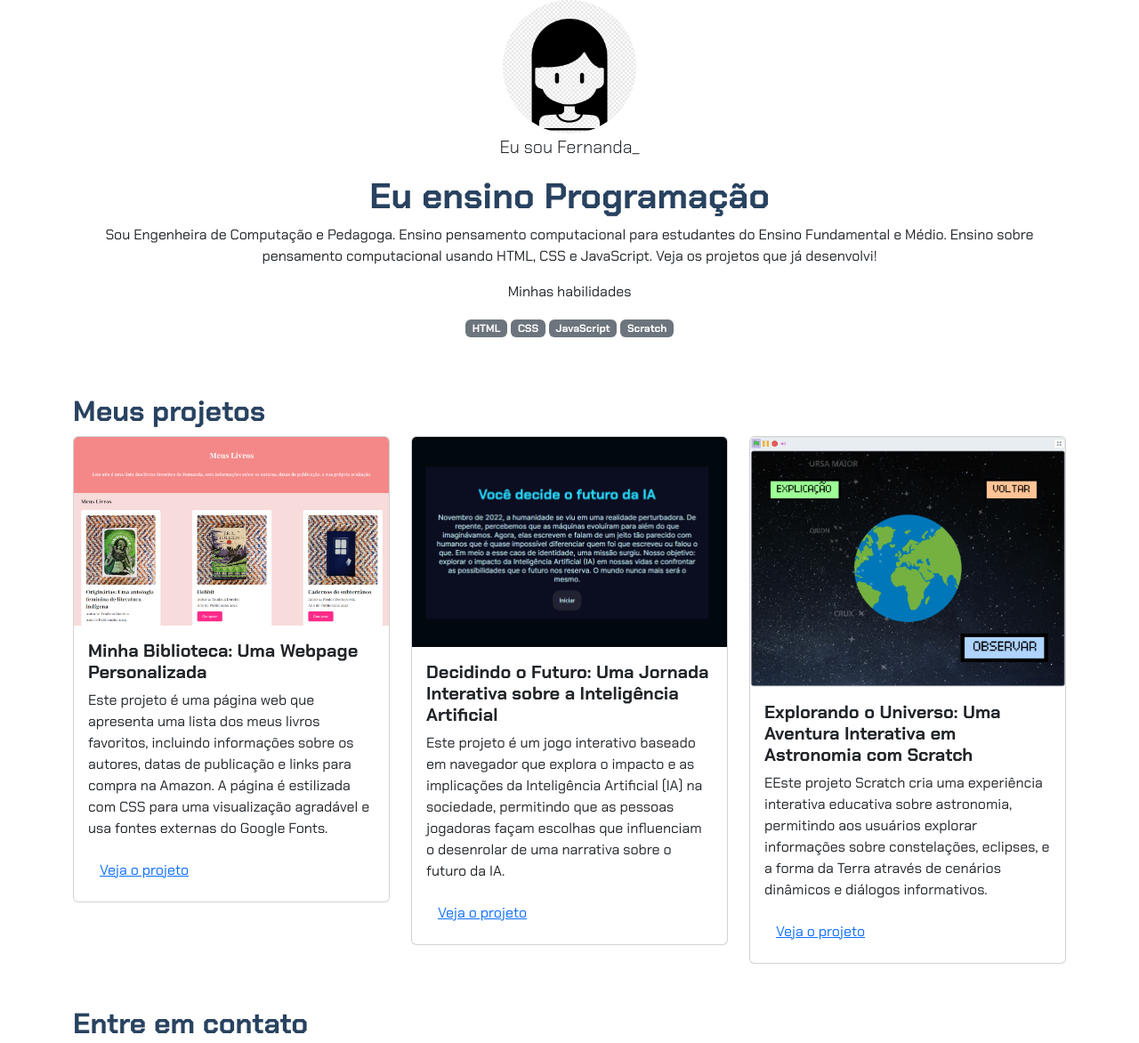
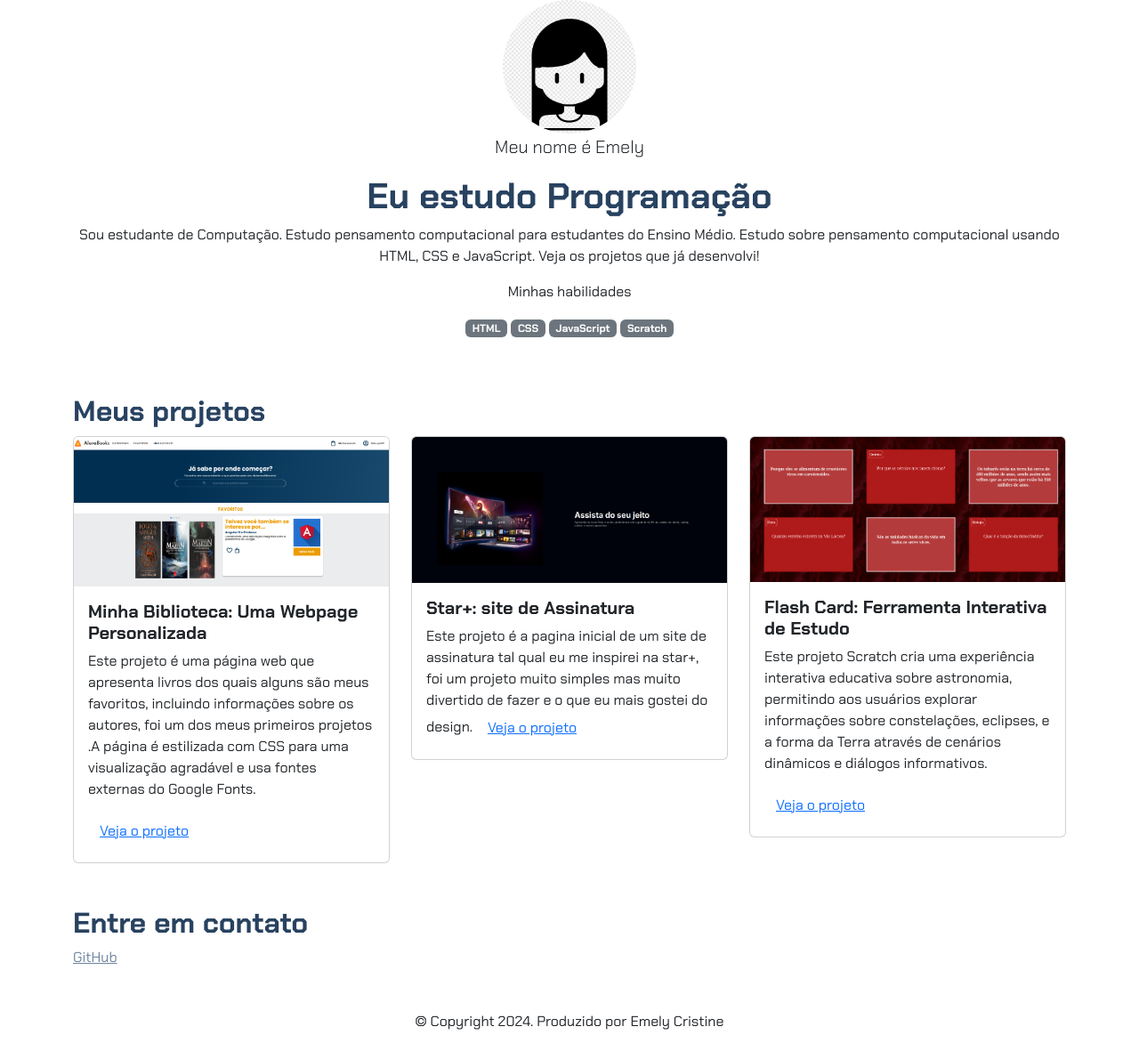
Before and after one commit to emyejudsfjerg/Flash-Card-Parte2, a plain HTML site: page index.html in a window 1280 px wide. Shown: the top 1172 px of the page at 89% size. Drawn offline with nearby package versions, Linux system fonts and the light colour scheme.

Commit message:
Add files via upload

```diff
--- a/index.html
+++ b/index.html
@@ -13,10 +13,10 @@
     <header class="container text-center">
         <img src="img/avatar.png" alt="avatar da Fernanda" class="rounded-circle" width="150" height="150"
             srcset="">
-        <p class="lead">Eu sou Fernanda_</p>
-        <h1>Eu ensino Programação</h1>
-        <p>Sou Engenheira de Computação e Pedagoga. Ensino pensamento computacional para estudantes do Ensino
-            Fundamental e Médio. Ensino sobre pensamento computacional usando HTML, CSS e JavaScript. Veja os projetos
+        <p class="lead">Meu nome é Emely</p>
+        <h1>Eu estudo Programação</h1>
+        <p>Sou estudante de Computação. Estudo pensamento computacional para estudantes do Ensino
+            Médio. Estudo sobre pensamento computacional usando HTML, CSS e JavaScript. Veja os projetos
             que já desenvolvi!</p>
         <p>Minhas habilidades</p>
         <div>
@@ -32,12 +32,12 @@
             <!-- Projeto 1 -->
             <div class="col-md-4">
                 <div class="card">
-                    <img src="img/projeto-1.png" class="card-img-top" alt="Imagem do projeto de biblioteca virtual">
+                    <img src="img/pj1.png" class="card-img-top" alt="Imagem do projeto de biblioteca virtual">
                     <div class="card-body">
                         <h5 class="card-title">Minha Biblioteca: Uma Webpage Personalizada</h5>
-                        <p class="card-text">Este projeto é uma página web que apresenta uma lista dos meus livros
-                            favoritos, incluindo informações sobre os autores, datas de publicação e links para compra
-                            na Amazon. A página é estilizada com CSS para uma visualização agradável e usa fontes
+                        <p class="card-text">Este projeto é uma página web que apresenta livros dos quais alguns são meus
+                            favoritos, incluindo informações sobre os autores, foi um dos meus primeiros projetos
+                            .A página é estilizada com CSS para uma visualização agradável e usa fontes
                             externas do Google Fonts.
                         </p>
                         <button type="button" class="btn btn-link" data-bs-toggle="modal" data-bs-target="#modal1">Veja
@@ -48,14 +48,12 @@
             <!-- Projeto 2 -->
             <div class="col-md-4">
                 <div class="card">
-                    <img src="img/projeto-2.png" class="card-img-top" alt="Imagem do projeto de biblioteca virtual">
+                    <img src="img/pj2.png" class="card-img-top" alt="Imagem do projeto de biblioteca virtual">
                     <div class="card-body">
-                        <h5 class="card-title">Decidindo o Futuro: Uma Jornada Interativa sobre a Inteligência
-                            Artificial</h5>
-                        <p class="card-text">Este projeto é um jogo interativo baseado em navegador que explora o
-                            impacto e as implicações da Inteligência Artificial (IA) na sociedade, permitindo que as
-                            pessoas jogadoras façam escolhas que influenciam o desenrolar de uma narrativa sobre o
-                            futuro da IA.</p>
+                        <h5 class="card-title"> Star+: site de Assinatura
+                            </h5>
+                        <p class="card-text">Este projeto é a pagina inicial de um site de assinatura tal qual eu me inspirei na star+,
+                            foi um projeto muito simples mas muito divertido de fazer e o que eu mais gostei do design.
                         <button type="button" class="btn btn-link" data-bs-toggle="modal" data-bs-target="#modal2">Veja
                             o projeto</button>
                     </div>
@@ -65,11 +63,11 @@
             <!-- Projeto 3 -->
             <div class="col-md-4">
                 <div class="card">
-                    <img src="img/projeto-3.png" class="card-img-top" alt="Imagem do projeto de biblioteca virtual">
+                    <img src="img/pj3.png" class="card-img-top" alt="Imagem do projeto de biblioteca virtual">
                     <div class="card-body">
-                        <h5 class="card-title">Explorando o Universo: Uma Aventura Interativa em Astronomia com Scratch
+                        <h5 class="card-title">Flash Card: Ferramenta Interativa de Estudo
                         </h5>
-                        <p class="card-text">EEste projeto Scratch cria uma experiência interativa educativa sobre
+                        <p class="card-text">Este projeto Scratch cria uma experiência interativa educativa sobre
                             astronomia, permitindo aos usuários explorar informações sobre constelações, eclipses, e a
                             forma da Terra através de cenários dinâmicos e diálogos informativos.
                         </p>
@@ -90,8 +88,8 @@
                     <button type="button" class="btn-close" data-bs-dismiss="modal" aria-label="Close"></button>
                 </div>
                 <div class="modal-body">
-                    <p>O projeto é uma página web criada com HTML e CSS, destinada a exibir uma coleção pessoal de
-                        livros favoritos. O objetivo é criar um ambiente virtual onde seja possível compartilhar
+                    <p>O projeto é uma página web criada com HTML e CSS, destinada a exibir uma coleção de
+                        livros que o publico esteja interesado. O objetivo é criar um ambiente virtual onde seja possível compartilhar
                         seus livros preferidos, fornecendo uma descrição breve de cada um, incluindo o autor, o ano
                         de publicação e uma opção de compra.</p>
                     <p>A estrutura do site é baseada em HTML, que define a semântica e o layout do conteúdo,
@@ -109,7 +107,7 @@
                         esteticamente agradável sem a necessidade de scripts complexos, com foco na usabilidade e na
                         experiência da pessoa usuária. A escolha da tipografia e do esquema de cores contribui para
                         a atmosfera acolhedora do site, incentivando a exploração da coleção de livros.</p>
-                    <img src="img/projeto-1.png" alt="Imagem representativa do projeto de uma biblioteca online">
+                    <img src="img/pj1.png" alt="Imagem representativa do projeto de uma biblioteca online">
                 </div>
                 <div class="modal-footer">
                     <a href="https://femascheti.github.io/minhas-leituras/">Ver projeto ao vivo</a>
@@ -124,7 +122,7 @@
         <div>
             <a href="https://github.com/emyejudsfjerg">GitHub</a>
         </div>
-        <p class="my-5 text-center">© Copyright 2024. Produzido por Fernanda Mascheti</p>
+        <p class="my-5 text-center">© Copyright 2024. Produzido por Emely Cristine</p>
     </footer>
 
     <script src="https://cdn.jsdelivr.net/npm/bootstrap@5.3.2/dist/js/bootstrap.bundle.min.js"></script>
```
